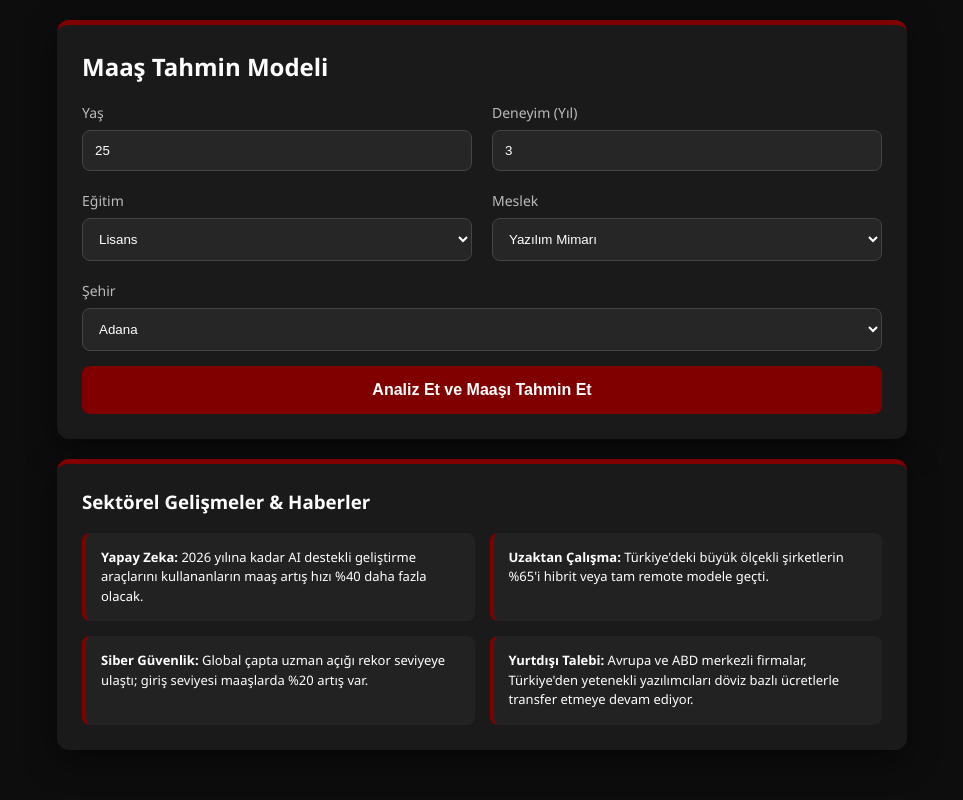
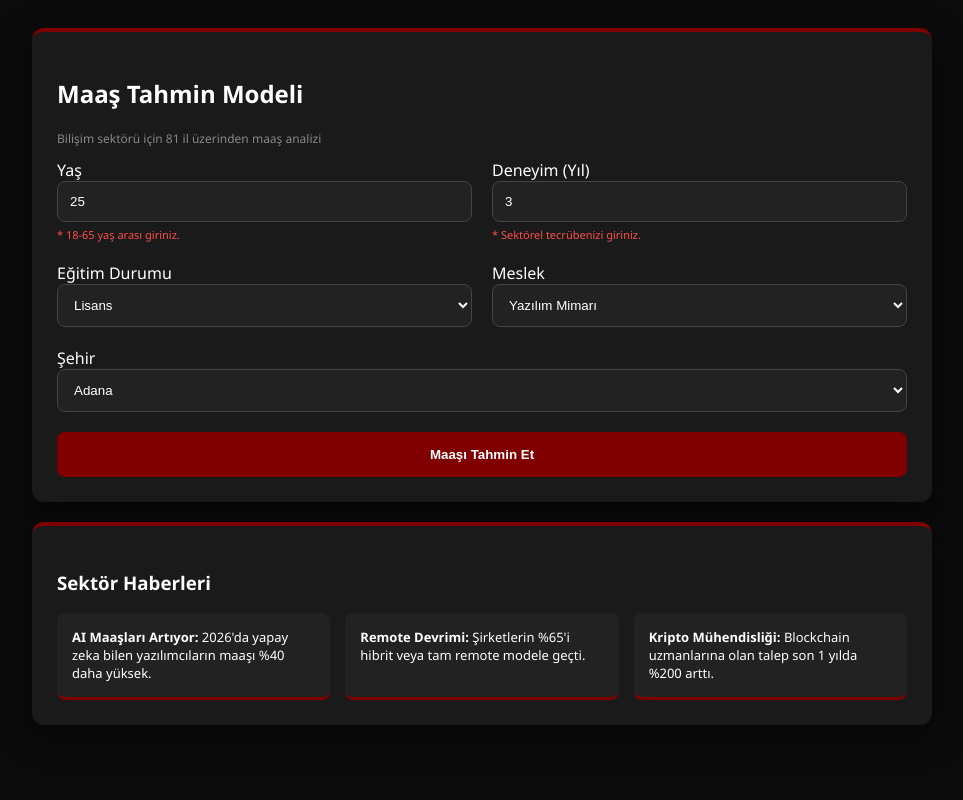
Before and after one commit to kayisdagasli-cmd/maas-tahmini-modeli, a Flask app: page / in a window 1280 px wide. Shown: the whole page, without its empty margins (158-1121 px from the left). Run offline with Flask 3, Linux system fonts and the light colour scheme; some libraries are stand-ins or nearby versions.

Commit message:
Update index.html

```diff
--- a/templates/index.html
+++ b/templates/index.html
@@ -3,49 +3,53 @@
 <head>
     <meta charset="UTF-8">
     <meta name="viewport" content="width=device-width, initial-scale=1.0">
-    <title>Maaş Tahmin Modeli | Kariyer Analizi</title>
+    <title>Maaş Tahmin Modeli</title>
     <script src="https://cdn.jsdelivr.net/npm/countup.js@2.0.7/dist/countUp.min.js"></script>
     <style>
-        :root { --bordo: #800000; --koyu: #0d0d0d; --kart: #1a1a1a; --text: #ffffff; }
-        body { background: var(--koyu); color: var(--text); font-family: 'Segoe UI', Tahoma, Geneva, Verdana, sans-serif; margin: 0; padding: 20px; }
-        .container { max-width: 850px; margin: auto; }
-        .card { background: var(--kart); border-radius: 12px; padding: 25px; border-top: 5px solid var(--bordo); margin-bottom: 20px; box-shadow: 0 10px 30px rgba(0,0,0,0.5); }
-        h2, h3 { color: white; margin-top: 0; }
+        :root { --bordo: #800000; --koyu: #0b0b0b; --kart: #1a1a1a; --text: #ffffff; }
+        body { background: var(--koyu); color: var(--text); font-family: 'Segoe UI', sans-serif; padding: 20px; }
+        .container { max-width: 900px; margin: auto; }
+        .card { background: var(--kart); border-radius: 12px; padding: 25px; border-top: 4px solid var(--bordo); margin-bottom: 20px; box-shadow: 0 10px 30px rgba(0,0,0,0.5); position: relative; }
         .grid { display: grid; grid-template-columns: 1fr 1fr; gap: 20px; }
-        input, select { width: 100%; padding: 12px; background: #262626; border: 1px solid #444; border-radius: 8px; color: white; box-sizing: border-box; }
-        .btn { width: 100%; padding: 15px; background: var(--bordo); border: none; border-radius: 8px; color: white; font-weight: bold; cursor: pointer; font-size: 16px; transition: 0.3s; margin-top: 15px; }
-        .btn:hover { background: #a00000; transform: translateY(-2px); }
-        .price { font-size: 50px; color: #ff4d4d; font-weight: bold; margin: 10px 0; }
-        .bar-chart { display: flex; align-items: flex-end; height: 100px; gap: 2px; overflow-x: auto; padding: 10px; background: #111; border-radius: 8px; margin-top: 15px; }
-        .bar { min-width: 8px; background: var(--bordo); height: 15px; border-radius: 2px 2px 0 0; }
-        .bar-active { background: #ff4d4d; min-width: 12px; height: 40px !important; }
-        .news-box { display: grid; grid-template-columns: 1fr 1fr; gap: 15px; margin-top: 10px; }
-        .news-item { background: #222; padding: 15px; border-radius: 8px; border-left: 4px solid var(--bordo); font-size: 13px; line-height: 1.5; }
-        label { display: block; margin-bottom: 8px; font-size: 14px; color: #bbb; }
+        input, select { width: 100%; padding: 12px; background: #222; border: 1px solid #444; border-radius: 8px; color: white; box-sizing: border-box; }
+        .not { font-size: 11px; color: #ff4d4d; margin-top: 5px; display: block; }
+        .btn { width: 100%; padding: 15px; background: var(--bordo); border: none; border-radius: 8px; color: white; font-weight: bold; cursor: pointer; margin-top: 20px; }
+        .price { font-size: 45px; color: #ff4d4d; font-weight: bold; }
+        .bar-chart { display: flex; align-items: flex-end; height: 120px; gap: 2px; background: #000; padding: 10px; border-radius: 8px; overflow-x: auto; }
+        .bar { min-width: 8px; background: var(--bordo); height: 20px; transition: 0.3s; }
+        .bar:hover { background: #ff4d4d; cursor: pointer; }
+        .bar-active { background: #ff4d4d; min-width: 12px; height: 50px !important; }
+        .news-grid { display: grid; grid-template-columns: repeat(3, 1fr); gap: 15px; }
+        .news-card { background: #222; padding: 15px; border-radius: 8px; border-bottom: 3px solid var(--bordo); font-size: 13px; }
     </style>
 </head>
 <body>
     <div class="container">
         <div class="card">
             <h2>Maaş Tahmin Modeli</h2>
+            <p style="font-size:12px; color:#888;">Bilişim sektörü için 81 il üzerinden maaş analizi</p>
             <form action="/predict" method="post">
                 <div class="grid">
-                    <div><label>Yaş</label><input type="number" name="yas" value="{{ yas if yas else 25 }}" required></div>
-                    <div><label>Deneyim (Yıl)</label><input type="number" name="deneyim" value="{{ deneyim if deneyim else 3 }}" required></div>
-                    <div><label>Eğitim</label>
+                    <div>
+                        <label>Yaş</label>
+                        <input type="number" name="yas" value="{{ yas if yas else 25 }}" required>
+                        <span class="not">* 18-65 yaş arası giriniz.</span>
+                    </div>
+                    <div>
+                        <label>Deneyim (Yıl)</label>
+                        <input type="number" name="deneyim" value="{{ deneyim if deneyim else 3 }}" required>
+                        <span class="not">* Sektörel tecrübenizi giriniz.</span>
+                    </div>
+                    <div>
+                        <label>Eğitim Durumu</label>
                         <select name="egitim">
-                            <option {% if egitim == 'Lise' %}selected{% endif %}>Lise</option>
-                            <option {% if not egitim or egitim == 'Lisans' %}selected{% endif %}>Lisans</option>
-                            <option {% if egitim == 'Yüksek Lisans' %}selected{% endif %}>Yüksek Lisans</option>
+                            <option>Lise</option><option selected>Lisans</option><option>Yüksek Lisans</option><option>Doktora</option>
                         </select>
                     </div>
-                    <div><label>Meslek</label>
+                    <div>
+                        <label>Meslek</label>
                         <select name="meslek">
-                            <option>Web Geliştirici</option>
-                            <option>Siber Güvenlik Uzmanı</option>
-                            <option selected>Yazılım Mimarı</option>
-                            <option>Veri Analisti</option>
-                            <option>Yapay Zeka Uzmanı</option>
+                            {% for m in meslekler %}<option>{{ m }}</option>{% endfor %}
                         </select>
                     </div>
                 </div>
@@ -55,25 +59,18 @@
                         {% for s in sehirler %}<option {% if s == secilen_sehir %}selected{% endif %}>{{ s }}</option>{% endfor %}
                     </select>
                 </div>
-                <button type="submit" class="btn">Analiz Et ve Maaşı Tahmin Et</button>
+                <button type="submit" class="btn">Maaşı Tahmin Et</button>
             </form>
         </div>
 
-        {% if hata %}
-        <div class="card" style="border-color: #ff4d4d; color: #ff4d4d; text-align: center;">
-            <strong>Hata:</strong> {{ hata }}
-        </div>
-        {% endif %}
-
         {% if tahmin %}
         <div class="card" style="text-align: center;">
-            <h3>Tahmin Edilen Aylık Net Maaş</h3>
-            <div class="price" id="target">0</div>
-            <p>Bu rakam asgari ücretin yaklaşık <strong>{{ oran }}</strong> katıdır.</p>
-
-            <div style="background:#111; padding: 15px; border-radius: 8px; text-align: left; border-left: 4px solid #ff4d4d;">
-                <p style="margin: 5px 0;">📍 <strong>{{ secilen_sehir }}</strong> yaşam maliyeti analiz edildi.</p>
-                <p style="margin: 5px 0;">📊 Geçim Endeksi: <strong>72/100 (İyi)</strong></p>
+            <h3>Analiz & Kıyaslama</h3>
+            <div class="price" id="sayac">0</div>
+            <p>Asgari ücretin <strong>{{ oran }}</strong> katı maaş alıyorsunuz.</p>
+            <div style="background:#111; padding: 15px; border-radius: 8px; text-align: left; border-left: 4px solid var(--bordo);">
+                <p>📍 Şehir Analizi: <strong>{{ secilen_sehir }}</strong> yaşam maliyeti hesaplandı.</p>
+                <p>📊 Geçim Endeksi: <strong>72/100 (İyi)</strong></p>
             </div>
         </div>
 
@@ -89,35 +86,19 @@
         {% endif %}
 
         <div class="card">
-            <h3>Sektörel Gelişmeler & Haberler</h3>
-            <div class="news-box">
-                <div class="news-item"><strong>Yapay Zeka:</strong> 2026 yılına kadar AI destekli geliştirme araçlarını kullananların maaş artış hızı %40 daha fazla olacak.</div>
-                <div class="news-item"><strong>Uzaktan Çalışma:</strong> Türkiye'deki büyük ölçekli şirketlerin %65'i hibrit veya tam remote modele geçti.</div>
-                <div class="news-item"><strong>Siber Güvenlik:</strong> Global çapta uzman açığı rekor seviyeye ulaştı; giriş seviyesi maaşlarda %20 artış var.</div>
-                <div class="news-item"><strong>Yurtdışı Talebi:</strong> Avrupa ve ABD merkezli firmalar, Türkiye'den yetenekli yazılımcıları döviz bazlı ücretlerle transfer etmeye devam ediyor.</div>
+            <h3>Sektör Haberleri</h3>
+            <div class="news-grid">
+                <div class="news-card"><strong>AI Maaşları Artıyor:</strong> 2026'da yapay zeka bilen yazılımcıların maaşı %40 daha yüksek.</div>
+                <div class="news-card"><strong>Remote Devrimi:</strong> Şirketlerin %65'i hibrit veya tam remote modele geçti.</div>
+                <div class="news-card"><strong>Kripto Mühendisliği:</strong> Blockchain uzmanlarına olan talep son 1 yılda %200 arttı.</div>
             </div>
         </div>
     </div>
 
     <script>
         {% if tahmin %}
-        // Sayıyı JavaScript'in anlayacağı temiz formata (71200 gibi) çeviriyoruz
-        const rawValue = "{{ tahmin }}".replace(/\./g, '').replace(/,/g, '');
-        const targetNum = parseInt(rawValue);
-
-        // CountUp başlatma
-        const countUp = new CountUp('target', targetNum, {
-            separator: '.',
-            decimal: ',',
-            duration: 2 // 2 saniyede tamamlansın
-        });
-
-        if (!countUp.error) {
-            countUp.start();
-        } else {
-            // Eğer sayaç kütüphanesi hata verirse direkt yazdır
-            document.getElementById('target').innerText = "{{ tahmin }} TL";
-        }
+        const hedef = parseInt("{{ tahmin }}".replace(/\./g, ''));
+        new CountUp('sayac', hedef, { separator: '.', decimal: ',', duration: 2 }).start();
         {% endif %}
     </script>
 </body>
```
